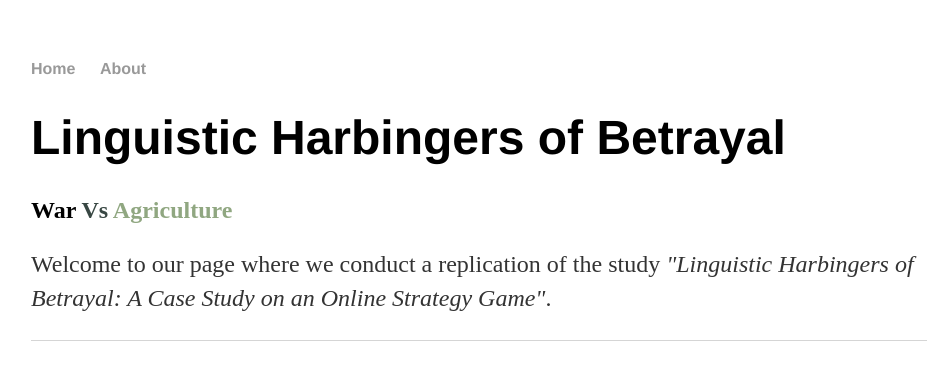
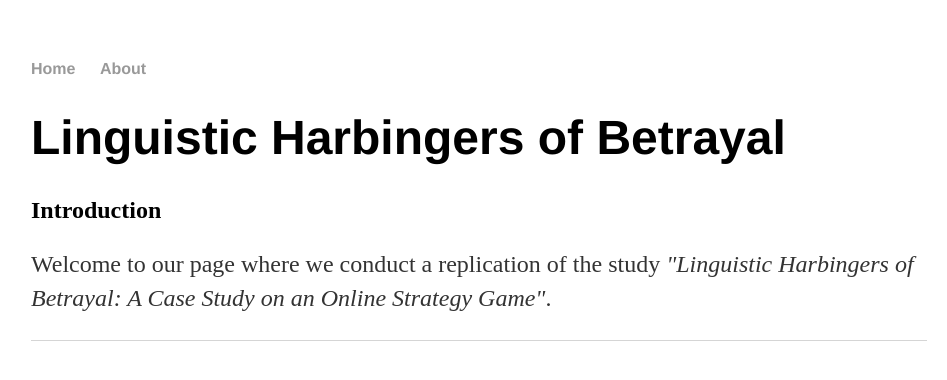
Before and after one commit to carrizo-git/carrizo-git.github.io, a Jekyll site: the page built from index.md, in a window 1280 px wide. Shown: the top 380 px of the page, without its empty margins (161-1108 px from the left). Built offline with Jekyll 4.4.1, drawn with Linux system fonts in a browser that asks for light colours.

Commit message:
Update index.md

```diff
--- a/index.md
+++ b/index.md
@@ -4,7 +4,7 @@ title: Linguistic Harbingers of Betrayal
 ---
 <div class="blurb">
 	<h1>Linguistic Harbingers of Betrayal </h1>
-	<h2 id="war-vs-agriculture">War <span style="color:#384743">Vs</span> <span style="color:RGB(144,167,129)">Agriculture</span></h2>
+	<h2 id="Introduction"> Introduction <span style="color:RGB(144,167,129)"></span></h2>
 	<p>Welcome to our page where we conduct a replication of the study <em>"Linguistic Harbingers of Betrayal:
 A Case Study on an Online Strategy Game"</em>. </p>
 </div><!-- /.blurb -->
```
